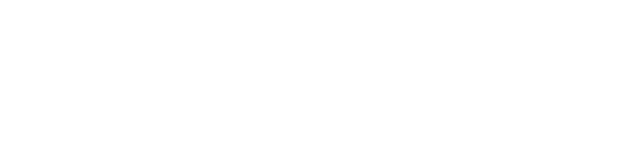
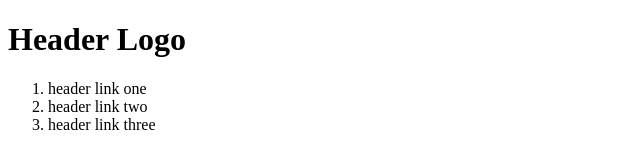
Before and after one commit to Kylemcd2000/landing-page, a plain HTML site: page index.html in a window 1280 px wide. Shown: the whole page, without its empty margins (0-640 px from the left). Drawn offline with Linux system fonts and the light colour scheme.

Commit message:
Add header section and external style.css link

```diff
--- a/index.html
+++ b/index.html
@@ -4,8 +4,19 @@
     <meta charset="UTF-8">
     <meta name="viewport" content="width=device-width, initial-scale=1.0">
     <title>Document</title>
+    <link rel="stylesheet" href="style.css">
 </head>
-<body>
+    <body>
+    <div class="header">
+        <h1 class="logo">Header Logo</h1>
+        <header class="logo-links">
+            <ol>
+                <li>header link one</li>
+                <li>header link two</li>
+                <li>header link three</li>
+            </ol>
+        </header>
+    </div>
 
 </body>
 </html>
```
